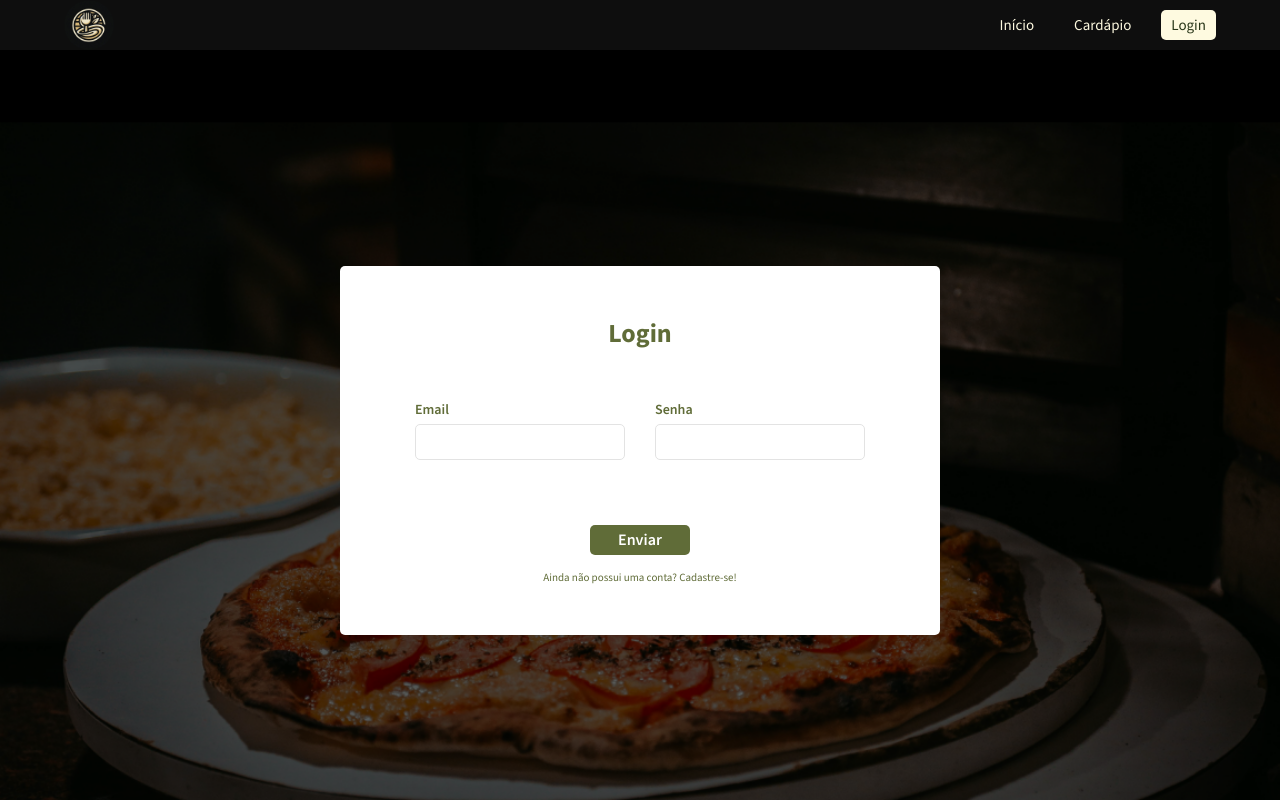
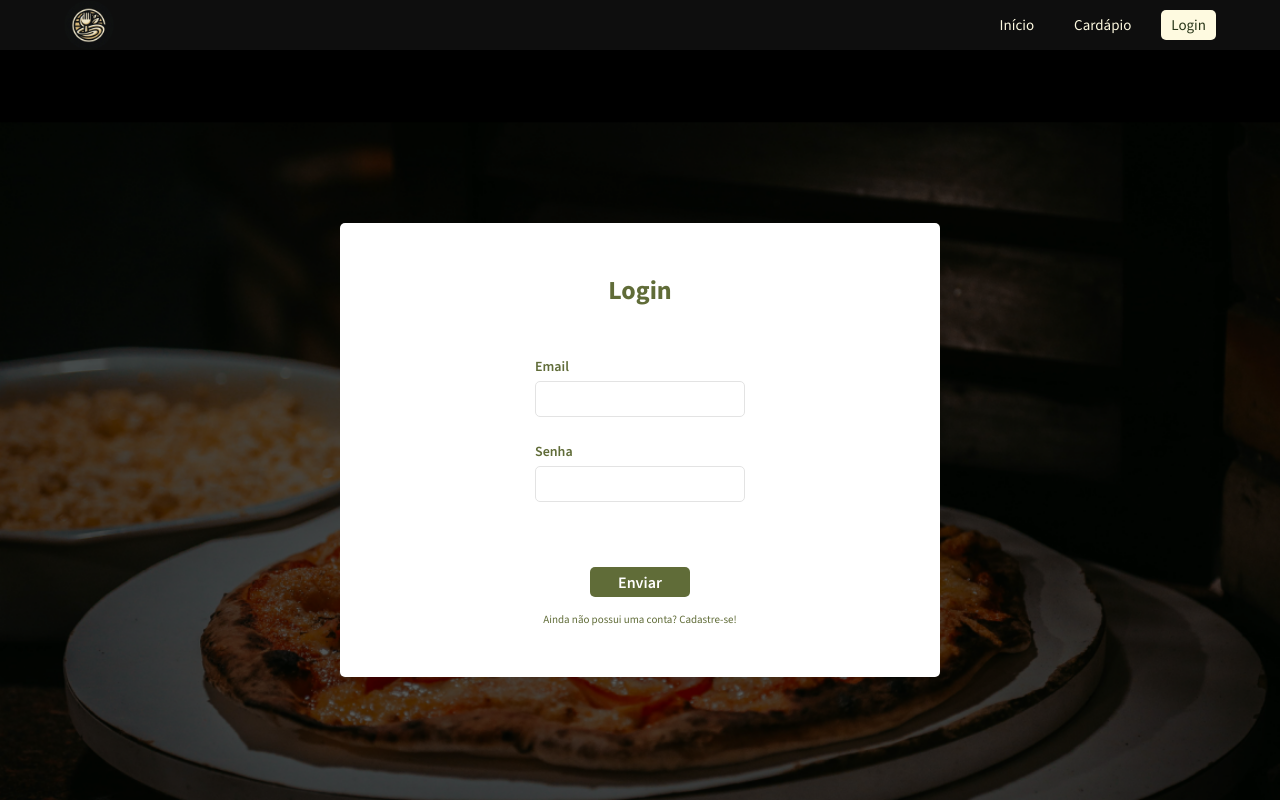
Before and after one commit to danideoliveira/refugio-bistro, a React (Vite) app in the folder client/: page /login in a window 1280 px wide. Shown: the top 800 px of the page. Built offline with nearby package versions, Linux system fonts and the light colour scheme; no server answers.

Commit message:
feat: update style

```diff
--- a/client/src/components/Modal/Modal.styled.ts
+++ b/client/src/components/Modal/Modal.styled.ts
@@ -17,10 +17,13 @@ export const Container = styled.div`
     text-align: center;
   }
 
+  h2.small {
+    font-size: 2rem;
+  }
+
   & .button-box {
     ${setFlexbox("center", "center", "row")}
     width: 100%;
-    margin-top: 4rem;
   }
 
   & .modal-info {
@@ -40,6 +43,7 @@ export const Container = styled.div`
     border: none;
     background-color: darkred;
     cursor: pointer;
+    margin-top: 3rem;
 
     svg {
       color: #fff;
@@ -48,7 +52,7 @@ export const Container = styled.div`
 
   & .modal-box {
     position: fixed;
-    max-width: 600px;
+    max-width: 60rem;
     top: 15%;
     left: 0;
     right: 0;
--- a/client/src/pages/Login/Login.styled.ts
+++ b/client/src/pages/Login/Login.styled.ts
@@ -12,4 +12,8 @@ export const Container = styled.section`
   background-position: center;
   background-repeat: no-repeat;
   position: relative;
+
+  .box-inputs {
+    ${setFlexbox("center", "center", "column")}
+  }
 `;
```
